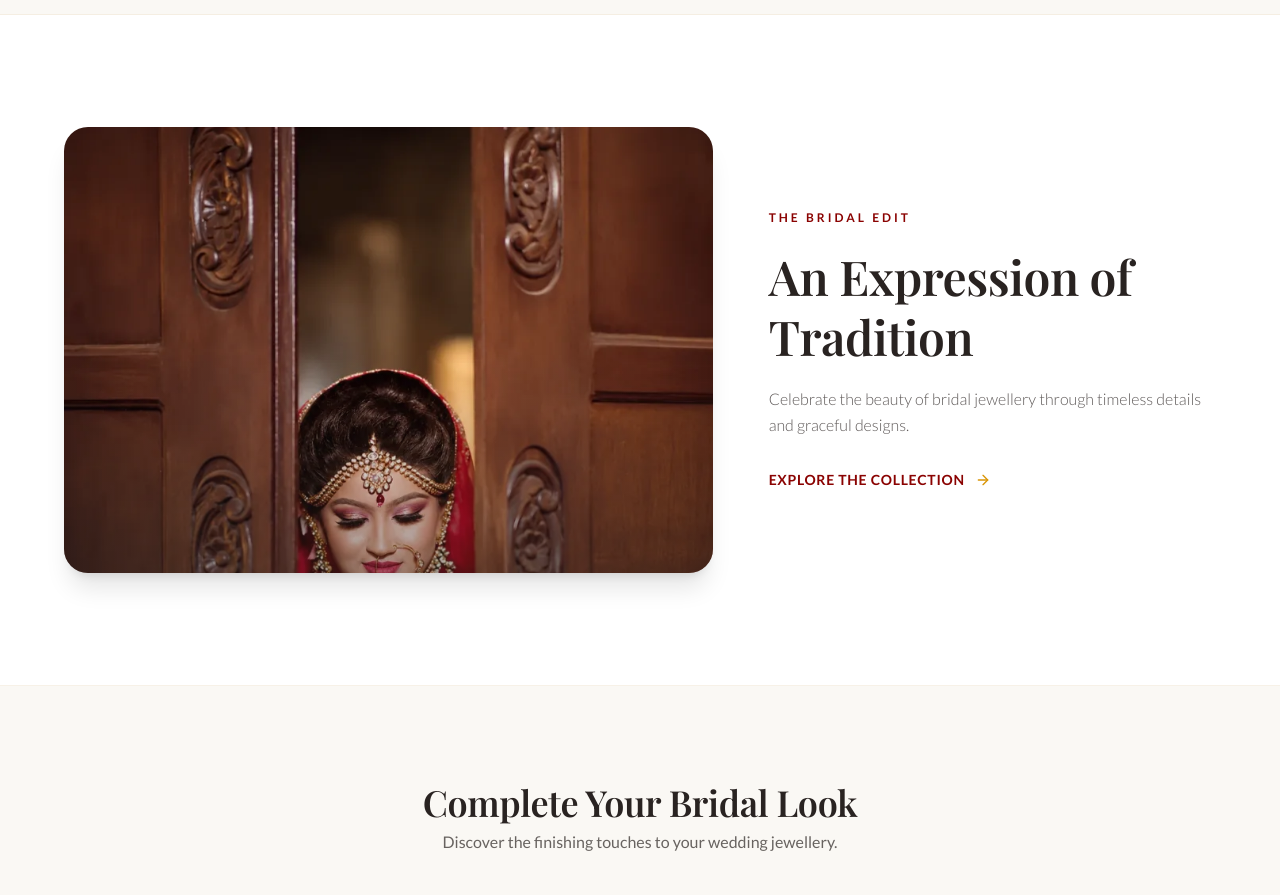
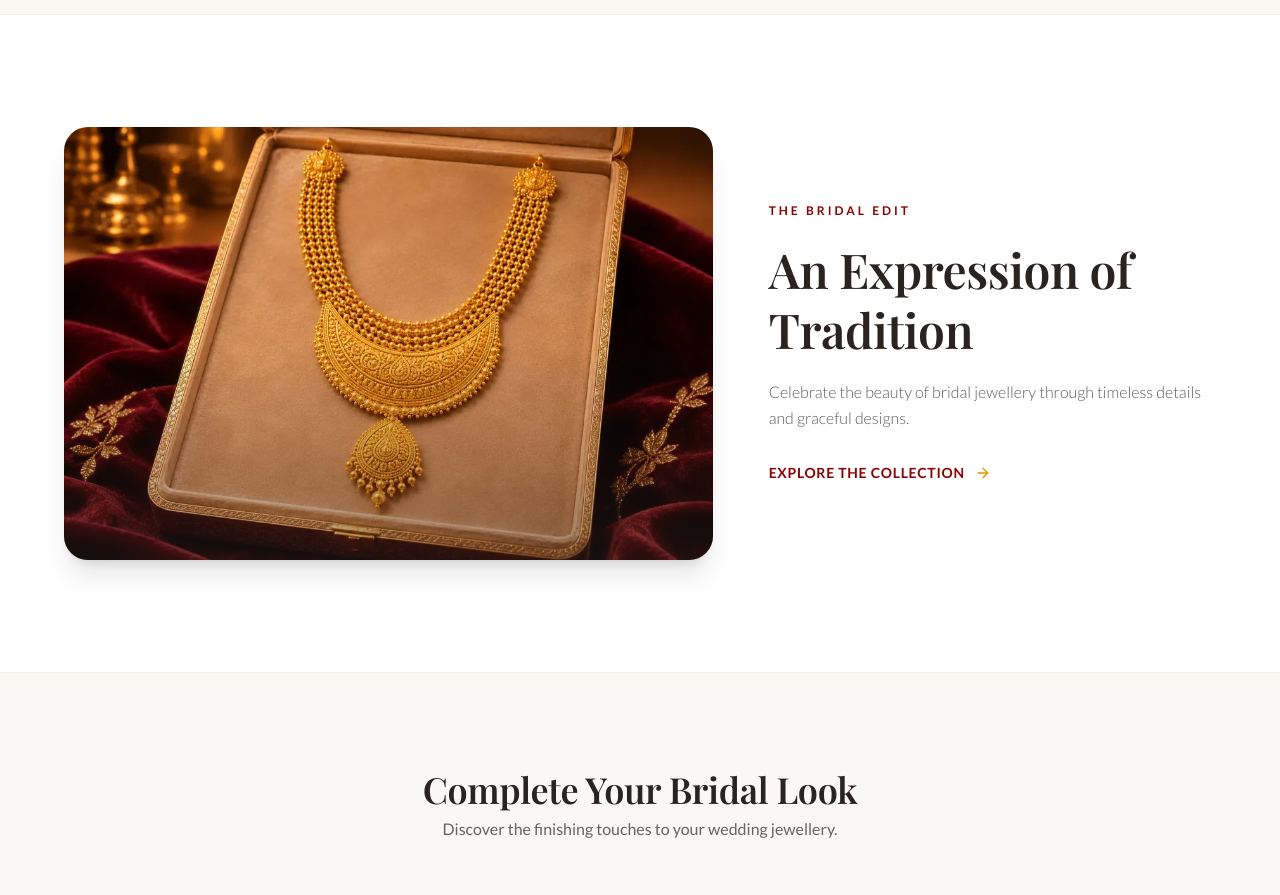
Before and after one commit to kanak-choudhary/Jain-Jeweller-s-Website, a Next.js app: page /bridal-collection in a window 1280 px wide. Shown: the part 5380-6275 px from the top of the page. Built offline with nearby package versions, Linux system fonts and the light colour scheme; a web font is replaced by a local one.

Commit message:
bride new img updated

```diff
--- a/src/components/bridal/BridalEdit.jsx
+++ b/src/components/bridal/BridalEdit.jsx
@@ -15,13 +15,13 @@ export default function BridalEdit() {
         <div className="grid grid-cols-1 lg:grid-cols-12 gap-8 lg:gap-14 items-center max-w-6xl mx-auto">
           {/* Left: Large Editorial Photography (7 cols) */}
           <FadeRight className="lg:col-span-7" distance={32}>
-            <div className="relative w-full aspect-[4/3] sm:aspect-[16/11] rounded-3xl overflow-hidden bg-charcoal/5 shadow-xl group">
+            <div className="relative w-full aspect-[4/3] sm:aspect-[3/2] rounded-3xl overflow-hidden bg-charcoal/5 shadow-xl group">
               <Image
-                src="/images/home/bridal-collection/bridal-collection.webp"
-                alt="Indian bride in royal pastel attire adorned with heritage bridal jewellery"
+                src="/images/home/explore-jewellery/kundan-jadau.webp"
+                alt="Handcrafted traditional gold Kundan and Jadau bridal jewellery - An Expression of Tradition"
                 fill
                 sizes="(max-width: 1024px) 100vw, 55vw"
-                className="object-cover object-top transition-transform duration-1000 ease-out group-hover:scale-105"
+                className="object-cover object-center transition-transform duration-1000 ease-out group-hover:scale-105"
               />
               <div className="absolute inset-0 bg-gradient-to-t from-charcoal/40 via-transparent to-transparent pointer-events-none" />
             </div>
```
